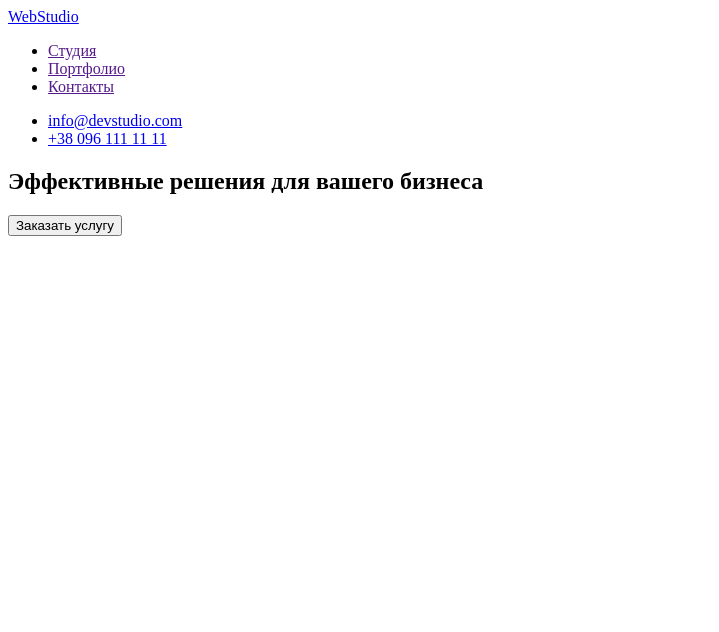
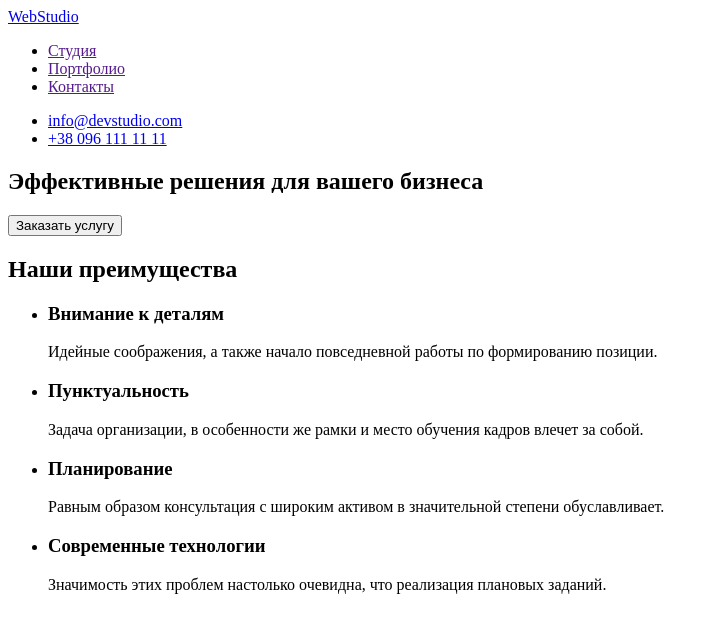
Before and after one commit to kostusta/goit-markup-hw-01, a plain HTML site: page index.html in a window 1280 px wide. Shown: the whole page, without its empty margins (0-719 px from the left). Drawn offline with Linux system fonts and the light colour scheme.

Commit message:
Benefits section markup

```diff
--- a/index.html
+++ b/index.html
@@ -30,12 +30,30 @@
         <!-- Hero Section -->
         <section>
             <h1>Эффективные решения для вашего бизнеса</h1>
-            <button type="button">Заказать услугу</section>
+            <button type="button">Заказать услугу</button>
         </section>
 
         <!-- Benefits Section -->
         <section>
-
+            <h2>Наши преимущества</h2>
+            <ul>
+                <li>
+                    <h3>Внимание к деталям</h3>
+                    <p>Идейные соображения, а также начало повседневной работы по формированию позиции.</p>
+                </li>
+                <li>
+                    <h3>Пунктуальность</h3>
+                    <p>Задача организации, в особенности же рамки и место обучения кадров влечет за собой.</p>
+                </li>
+                <li>
+                    <h3>Планирование</h3>
+                    <p>Равным образом консультация с широким активом в значительной степени обуславливает.</p>
+                </li>
+                <li>
+                    <h3>Современные технологии</h3>
+                    <p>Значимость этих проблем настолько очевидна, что реализация плановых заданий.</p>
+                </li>
+            </ul>
         </section>
 
         <!-- Our work Section -->
```
